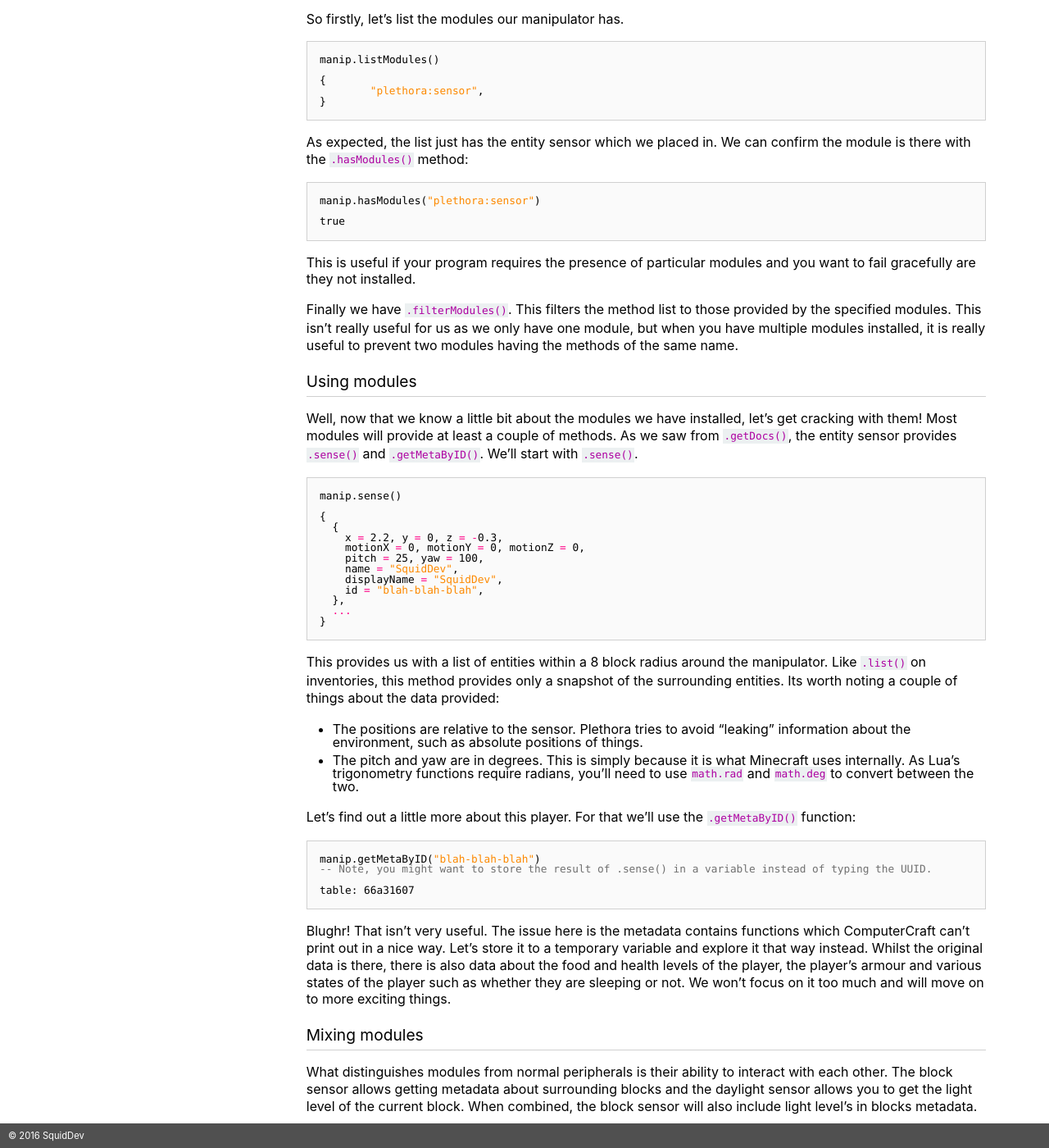
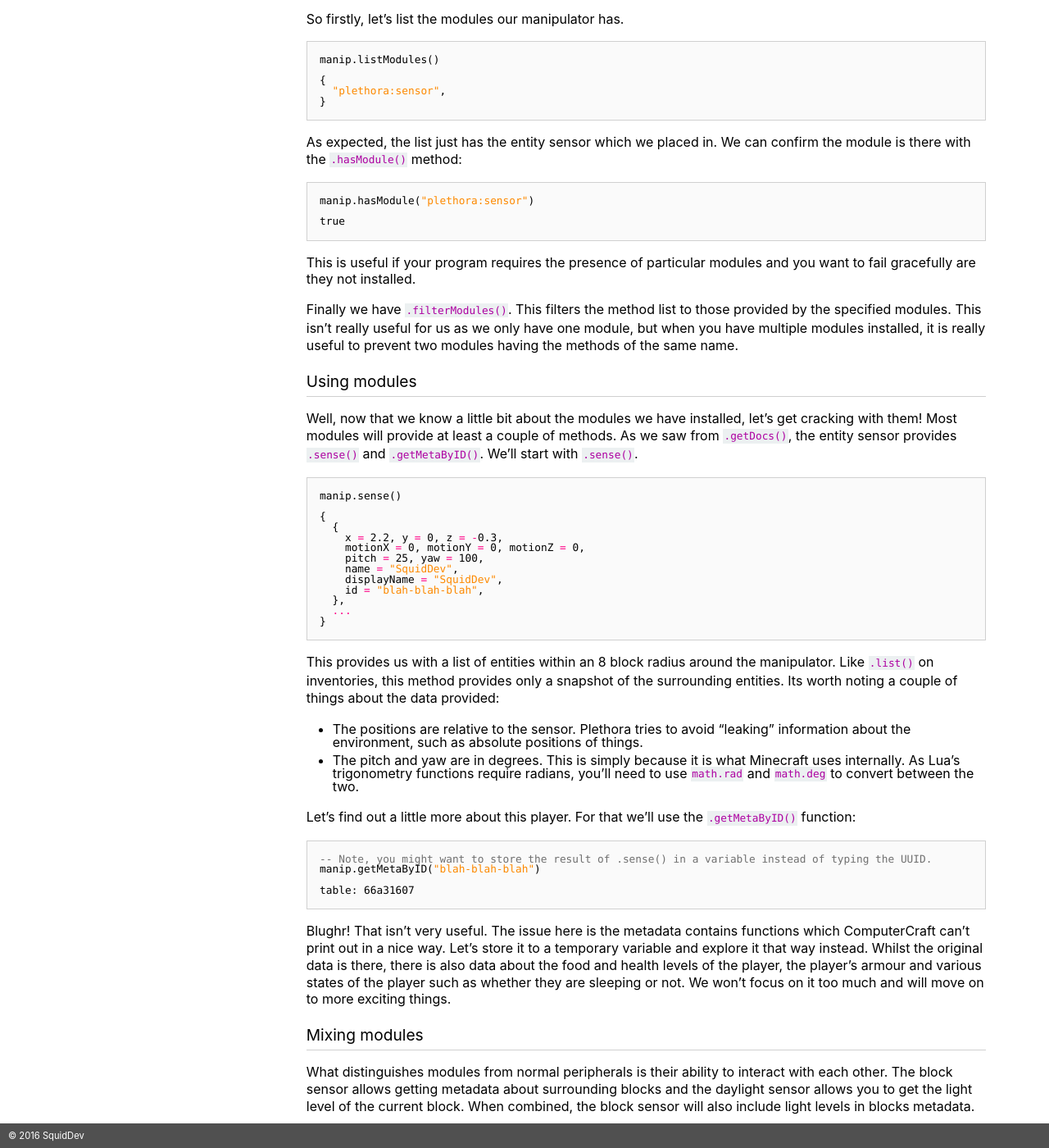
Before and after one commit to SquidDev-CC/plethora, a Jekyll site: the page built from modules.md, in a window 1280 px wide and 1400 px high, scrolled down 1349 px. Shown: the whole window at 82% size. Built offline with Jekyll 4.4.1, drawn with Linux system fonts in a browser that asks for light colours; some of the changed text lies outside the part shown.

Commit message:
Minor documentation fixups

````diff
--- a/modules.md
+++ b/modules.md
@@ -33,12 +34,12 @@ manip.getDocs()
 
 -- You should get something like
 {
-  hasModules = "function(names:string...):boolean -- Checks whether a module is a available",
-  filterModules = "function(names:string...):table|nil -- Gets the methods which require these modules",
+  hasModule = "function(name:string:boolean -- Checks whether a module is a available",
+  filterModules = "function(names...:string):table|nil -- Gets the methods which require these modules",
   listModules = "function():table -- Lists all modules available",
   -- Some module specific methods here. For instance:
   sense = "function():table -- Scan for entities in the vicinity",
-  getMetaByID = "function(id:string) -- Find a nearby entity by UUID.
+  getMetaByID = "function(id:string) -- Find a nearby entity by UUID.",
 }
 ```
 
@@ -48,15 +49,15 @@ So firstly, let's list the modules our manipulator has.
 manip.listModules()
 
 {
-	"plethora:sensor",
+  "plethora:sensor",
 }
 ```
 
 As expected, the list just has the entity sensor which we placed in. We can confirm the module is there with the
-`.hasModules()` method:
+`.hasModule()` method:
 
 ```lua
-manip.hasModules("plethora:sensor")
+manip.hasModule("plethora:sensor")
 
 true
 ```
@@ -89,8 +90,9 @@ manip.sense()
 }
 ```
 
-This provides us with a list of entities within a 8 block radius around the manipulator. Like `.list()` on inventories,
-this method provides only a snapshot of the surrounding entities. Its worth noting a couple of things about the data provided:
+This provides us with a list of entities within an 8 block radius around the manipulator. Like `.list()` on inventories,
+this method provides only a snapshot of the surrounding entities. Its worth noting a couple of things about the data
+provided:
 
  - The positions are relative to the sensor. Plethora tries to avoid "leaking" information about the environment, such
    as absolute positions of things.
@@ -100,8 +102,8 @@ this method provides only a snapshot of the surrounding entities. Its worth noti
 Let's find out a little more about this player. For that we'll use the `.getMetaByID()` function:
 
 ```lua
+-- Note, you might want to store the result of .sense() in a variable instead of typing the UUID.
 manip.getMetaByID("blah-blah-blah")
--- Note, you might want to store the result of .sense() in a variable instead of typing the UUID.
 
 table: 66a31607
 ```
@@ -114,4 +116,4 @@ such as whether they are sleeping or not. We won't focus on it too much and will
 ### Mixing modules
 What distinguishes modules from normal peripherals is their ability to interact with each other. The block sensor allows
 getting metadata about surrounding blocks and the daylight sensor allows you to get the light level of the current
-block. When combined, the block sensor will also include light level's in blocks metadata.
+block. When combined, the block sensor will also include light levels in blocks metadata.
````
Also changed, not shown: other parts of modules.md (+2 -1 lines).
